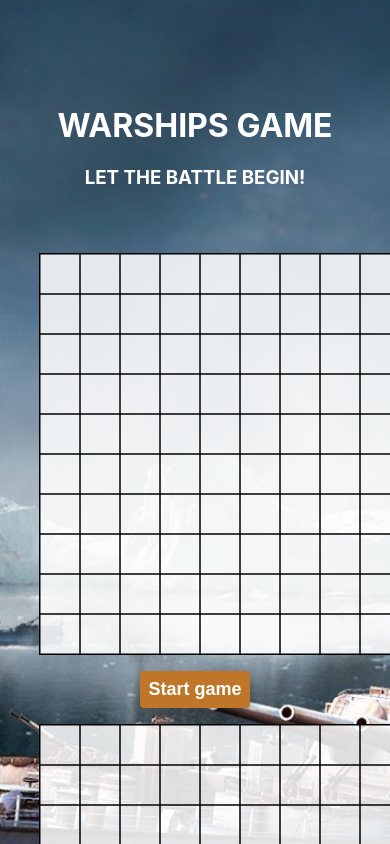
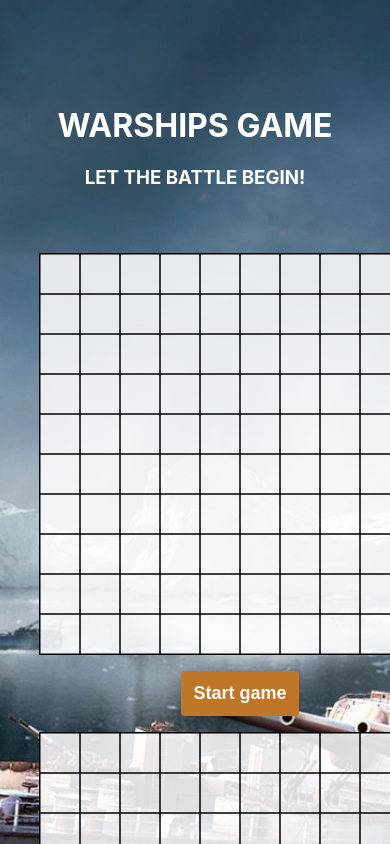
Before and after one commit to 4PT4/statki-frontend, a React (Create React App) app: page / in a window 390 px wide. Shown: the top 844 px of the page. Built offline with nearby package versions, Linux system fonts and the light colour scheme; the HTML template or start-up script is replaced by a standard one.

Commit message:
styling fixes

```diff
--- a/src/pages/Game.css
+++ b/src/pages/Game.css
@@ -13,11 +13,11 @@ h3 {
     background-color: rgb(191, 118, 40);
     border: 0;
     border-radius: 0.25rem;
-    padding: 0.5rem;
+    padding: 0.75rem;
     font-weight: bold;
     color: white;
     place-self: center;
-    margin: 1rem;
+    margin: 1rem 0;
     font-size: large;
     white-space: nowrap;
     box-shadow: rgb(1 1 0 / 35%) 0px 5px 15px;
@@ -39,3 +39,9 @@ canvas {
     justify-content: space-evenly;
     flex-wrap: wrap;
 }
+
+@media only screen and (max-width: 1200px) {
+    .game div {
+        flex-direction: column;
+    }
+}
```
